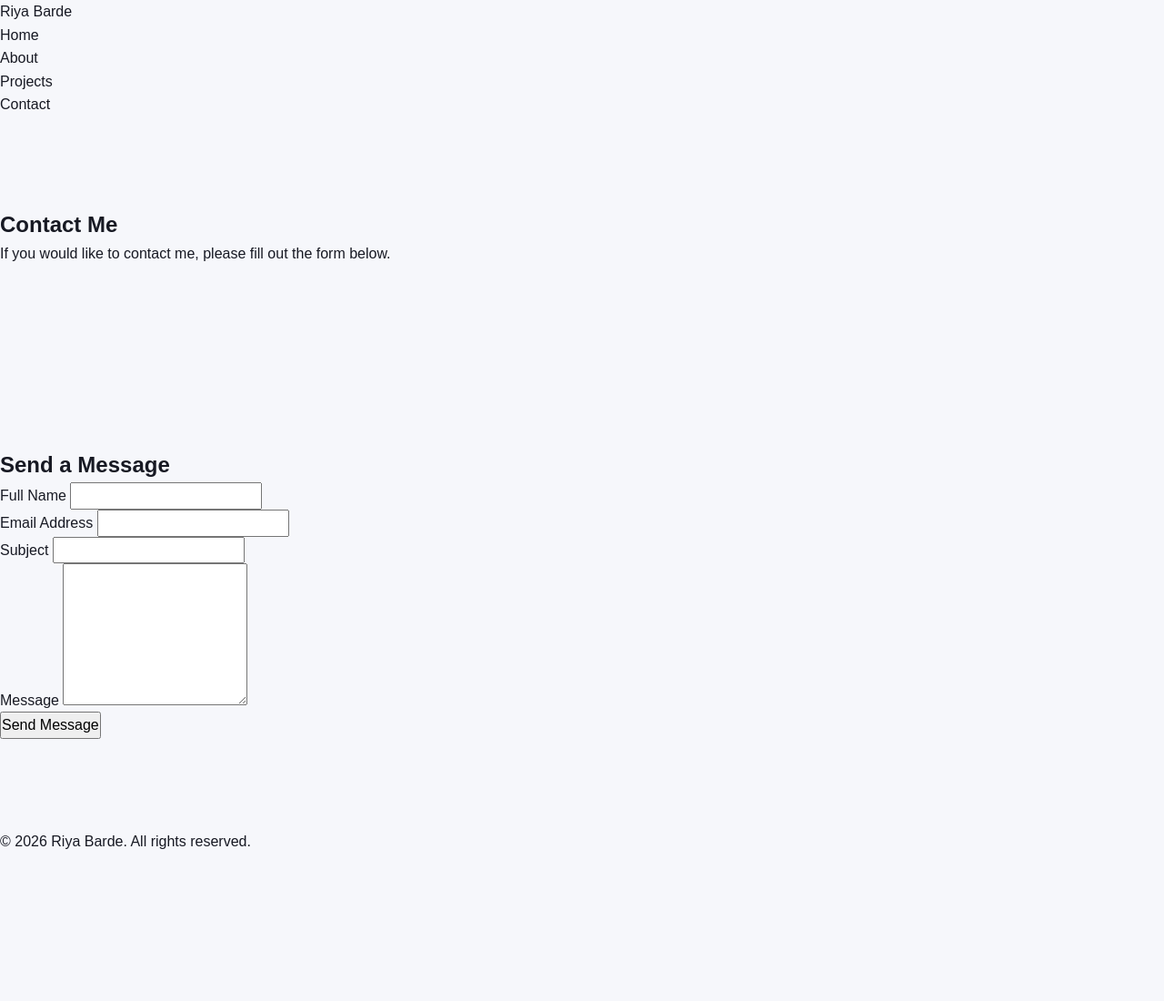
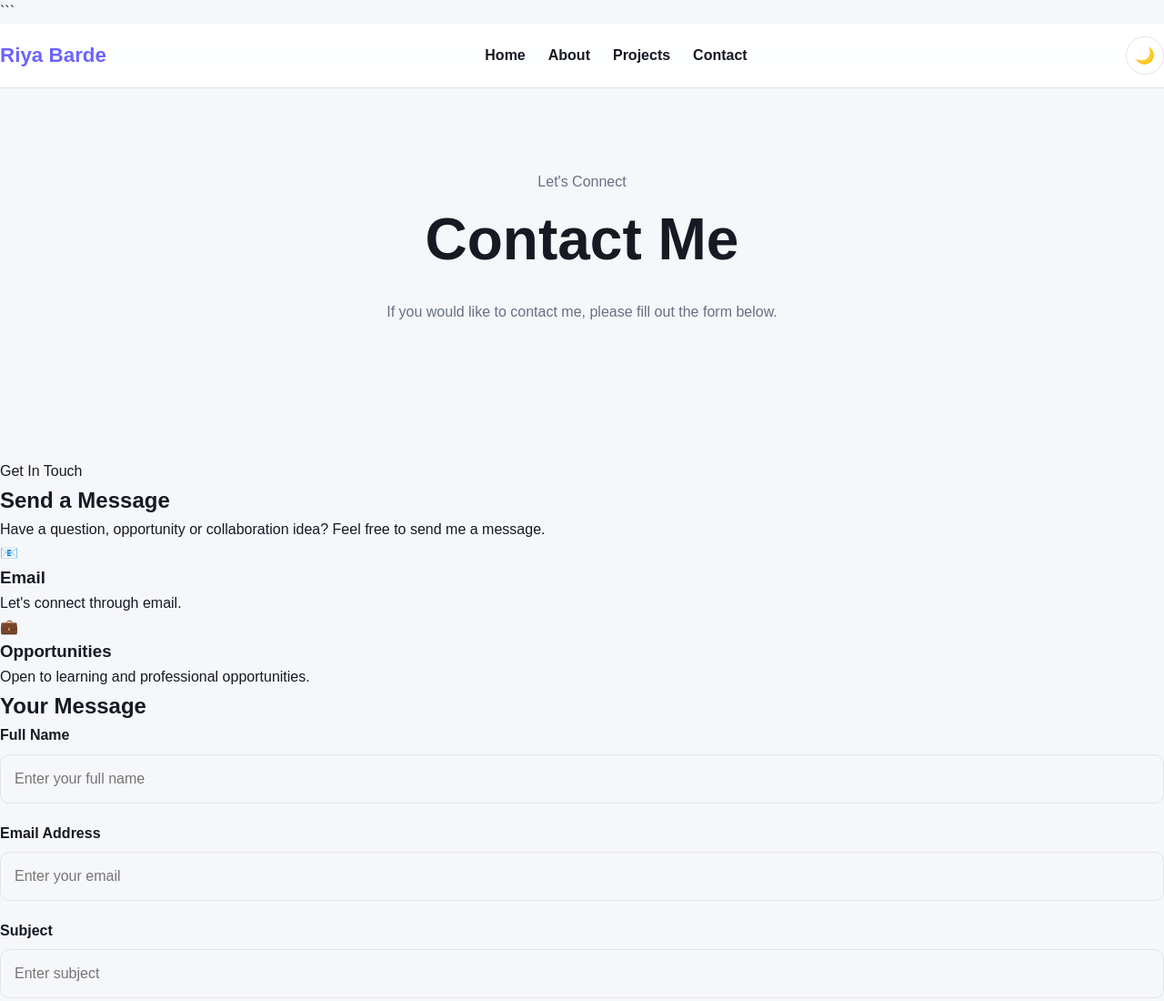
Before and after one commit to riyabarde14/Thiranex-portfolio, a plain HTML site: page contact.html in a window 1280 px wide. Shown: the top 1100 px of the page at 91% size. Before the commit the page ends 937 px from the top, so only its background shows below. Drawn offline with Linux system fonts and the light colour scheme.

Commit message:
Update contact.html

````diff
--- a/contact.html
+++ b/contact.html
@@ -1,56 +1,79 @@
+<!DOCTYPE html>
 
-<!DOCTYPE html>
 <html lang="en">
-
 <head>
     <meta charset="UTF-8">
+    <meta name="viewport" content="width=device-width, initial-scale=1.0">
 
-    <meta name="viewport" content="width=device-width, initial-scale=1.0">
 
 <meta name="description"
       content="Contact Riya Barde for questions, opportunities and collaboration.">
-
 <meta name="author" content="Riya Barde">
-
 <meta name="robots" content="index, follow">
 
-    <title>Contact |Riya Barde</title>
+<title>Contact | Riya Barde</title>
 
 <link rel="stylesheet" href="style.css">
+```
+
 </head>
 
 <body>
 
-    <a href="#main-content" class="skip-link">
-        Skip to main content
-    </a>
 
-    <header>
+<a href="#main-content" class="skip-link">Skip to main content</a>
 
-        <nav aria-label="Main navigation">
+<!-- Header -->
+<header class="site-header">
+    <nav class="navbar" aria-label="Main navigation">
 
-            <a href="index.html" aria-label="Go to Home page">
+        <a href="index.html" class="logo" aria-label="Go to Home page">
             Riya Barde
         </a>
 
-            <ul>
-                <li><a href="index.html">Home</a></li>
-                <li><a href="about.html">About</a></li>
-                <li><a href="projects.html">Projects</a></li>
+        <ul class="nav-links">
+
             <li>
-                    <a href="contact.html" aria-current="page">
+                <a href="index.html">Home</a>
+            </li>
+
+            <li>
+                <a href="about.html">About</a>
+            </li>
+
+            <li>
+                <a href="projects.html">Projects</a>
+            </li>
+
+            <li>
+                <a href="contact.html"
+                   class="active"
+                   aria-current="page">
                     Contact
                 </a>
             </li>
+
         </ul>
 
+        <button
+            id="theme-toggle"
+            class="theme-toggle"
+            type="button"
+            aria-label="Toggle dark mode">
+            🌙
+        </button>
+
     </nav>
-
 </header>
 
+<!-- Main -->
 <main id="main-content">
 
-        <section aria-labelledby="contact-heading">
+    <!-- Contact Introduction -->
+    <section class="page-hero section-container"
+             aria-labelledby="contact-heading">
+
+        <p class="eyebrow">Let's Connect</p>
 
         <h1 id="contact-heading">Contact Me</h1>
 
@@ -61,13 +84,48 @@
 
     </section>
 
-        <section aria-labelledby="form-heading">
+    <!-- Contact Form -->
+    <section class="section-container"
+             aria-labelledby="form-heading">
 
-            <h2 id="form-heading">Send a Message</h2>
+        <div class="contact-grid">
+
+            <div class="contact-info">
+
+                <p class="eyebrow">Get In Touch</p>
+
+                <h2>Send a Message</h2>
+
+                <p>
+                    Have a question, opportunity or collaboration idea?
+                    Feel free to send me a message.
+                </p>
+
+                <div class="contact-item">
+                    <span>📧</span>
+                    <div>
+                        <h3>Email</h3>
+                        <p>Let's connect through email.</p>
+                    </div>
+                </div>
+
+                <div class="contact-item">
+                    <span>💼</span>
+                    <div>
+                        <h3>Opportunities</h3>
+                        <p>Open to learning and professional opportunities.</p>
+                    </div>
+                </div>
+
+            </div>
+
+            <div class="form-card">
+
+                <h2 id="form-heading">Your Message</h2>
 
                 <form action="#" method="post">
 
-                <div>
+                    <div class="form-group">
                         <label for="name">Full Name</label>
 
                         <input
@@ -75,12 +133,12 @@
                             id="name"
                             name="name"
                             autocomplete="name"
+                            placeholder="Enter your full name"
                             required
-                        aria-required="true"
-                    >
+                            aria-required="true">
                     </div>
 
-                <div>
+                    <div class="form-group">
                         <label for="email">Email Address</label>
 
                         <input
@@ -88,52 +146,63 @@
                             id="email"
                             name="email"
                             autocomplete="email"
+                            placeholder="Enter your email"
                             required
-                        aria-required="true"
-                    >
+                            aria-required="true">
                     </div>
 
-                <div>
+                    <div class="form-group">
                         <label for="subject">Subject</label>
 
                         <input
                             type="text"
                             id="subject"
                             name="subject"
+                            placeholder="Enter subject"
                             required
-                        aria-required="true"
-                    >
+                            aria-required="true">
                     </div>
 
-                <div>
+                    <div class="form-group">
                         <label for="message">Message</label>
 
                         <textarea
                             id="message"
                             name="message"
                             rows="6"
+                            placeholder="Write your message..."
                             required
-                        aria-required="true"
-                    ></textarea>
+                            aria-required="true"></textarea>
                     </div>
 
-                <button type="submit">
-                    Send Message
+                    <button
+                        type="submit"
+                        class="btn primary-btn">
+                        Send Message →
                     </button>
 
                 </form>
+
+            </div>
+
+        </div>
 
     </section>
 
 </main>
 
-    <footer>
+<!-- Footer -->
+<footer class="site-footer">
 
-        <p>
-            &copy; 2026 Riya Barde. All rights reserved.
-        </p>
+    <div class="footer-content">
+        <p>&copy; 2026 Riya Barde. All rights reserved.</p>
+        <p>Built with HTML, CSS & JavaScript.</p>
+    </div>
 
 </footer>
 
+<script src="script.js"></script>
+
+
 </body>
 </html>
````
Lines whose indentation alone changed are shown as unchanged.
